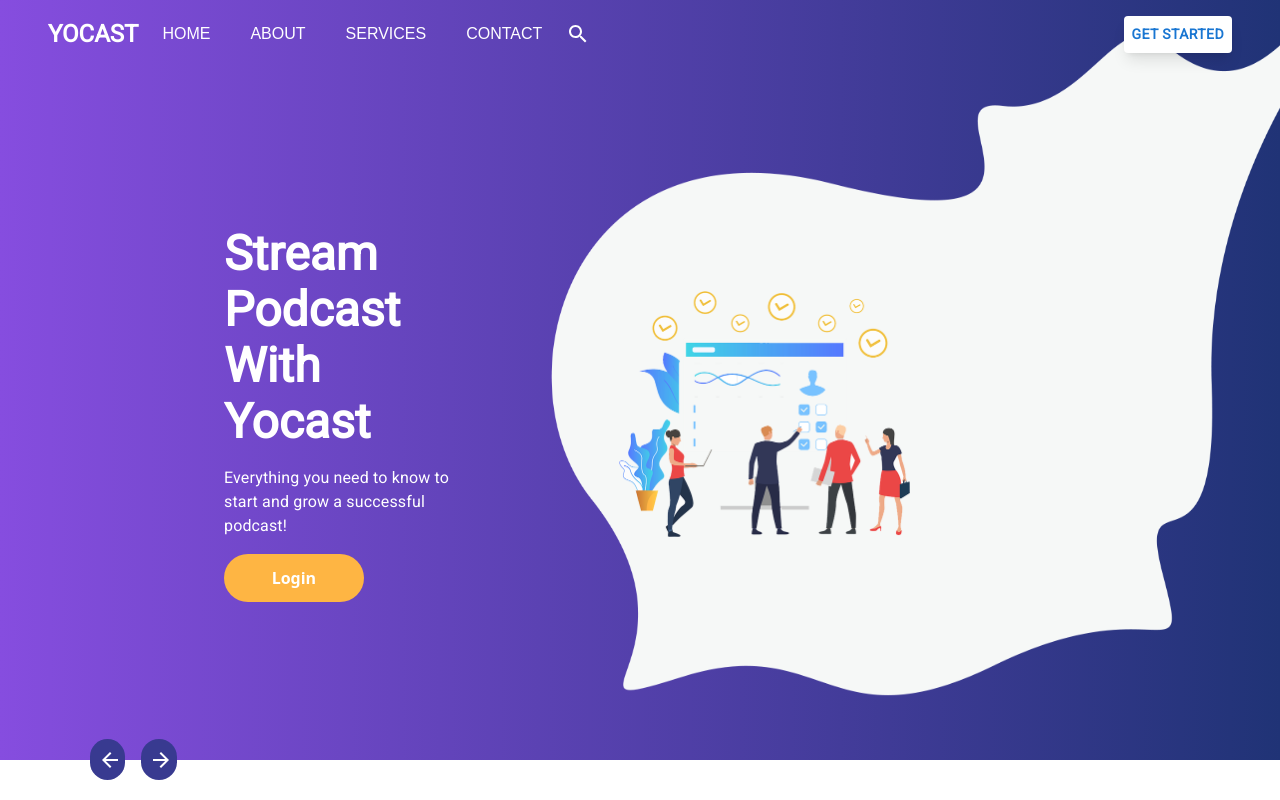
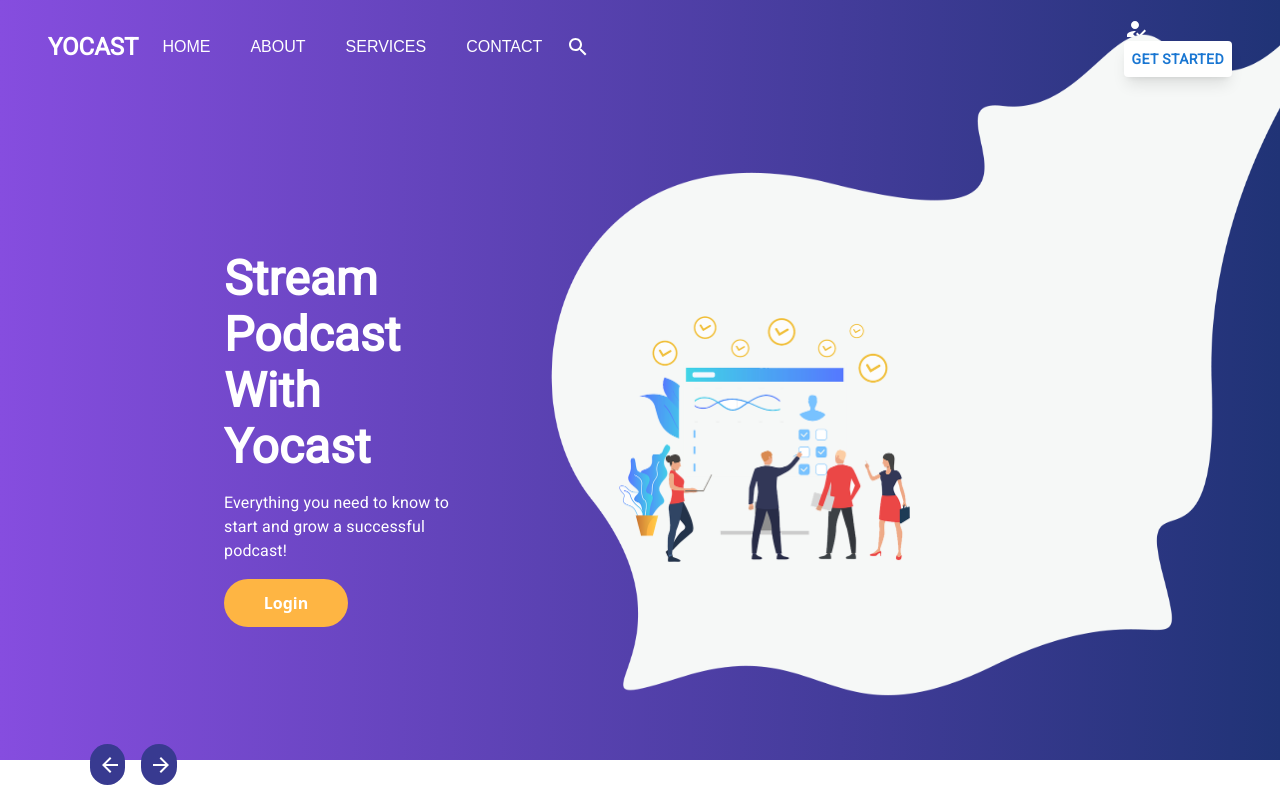
Before and after one commit to devemmm/yocast-core, a React (Create React App) app: page / in a window 1280 px wide. Shown: the top 800 px of the page. Built offline with nearby package versions, Linux system fonts and the light colour scheme.

Commit message:
[fix]: fixed all bugs

```diff
--- a/src/components/aut/LoginForm.jsx
+++ b/src/components/aut/LoginForm.jsx
@@ -51,14 +51,14 @@ function LoginForm() {
       setLoggedInSuccessfully(true);
       setTimeout(() => {
         dispatch(setShowAlert(false));
-      }, 100);
+      }, 4000);
     } else if (values.password == "") {
       setMessage("Password is required");
       dispatch(setShowAlert(true));
       setLoggedInSuccessfully(true);
       setTimeout(() => {
         dispatch(setShowAlert(false));
-      }, 100);
+      }, 4000);
     } else {
       setIsLoading(true);
       axios({
@@ -81,7 +81,7 @@ function LoginForm() {
             setLoggedInSuccessfully(true);
             setTimeout(() => {
               dispatch(setShowAlert(false));
-            }, 500);
+            }, 5000);
             navigate("/dashboard");
             setIsLoading(false);
             return;
--- a/src/components/global/Navbar.jsx
+++ b/src/components/global/Navbar.jsx
@@ -12,6 +12,7 @@ import SearchIcon from "@mui/icons-material/Search";
 import MenuIcon from "@mui/icons-material/Menu";
 import { Link } from "react-router-dom";
 import { navlinks } from "../../data/pageData";
+import HowToRegIcon from "@mui/icons-material/HowToReg";
 function Navbar() {
   return (
     <Box className="flex p-4  justify-between w-[95%] mx-auto h-[9%] items-center ">
@@ -40,8 +41,11 @@ function Navbar() {
       </Box>
       <Box className="">
         <Link to="/auth/signup">
-          <button className="min-[316px]:hidden font-bold bg-white ">Get started</button>
-          <Box className="max-[316px]:hidden">
+          <HowToRegIcon className="text-white sm:hidden hidden md:block  text-3xl hover:cursor-pointer" />
+          <button className="min-[316px]:hidden  max-[317px]:hidden font-bold bg-white ">
+            Get started
+          </button>
+          <Box className="max-[316px]:hidden max-[317px]:hidden">
             <Button
               className="shadow-lg rounded transition hover:bg-white in-in-in text-[0.40rem] duration-300 delay-3 t  font-bold fontpoppins font-sans"
               sx={{ fontWeight: "bold", backgroundColor: "white " }}
--- a/src/components/home/Slidding.jsx
+++ b/src/components/home/Slidding.jsx
@@ -24,6 +24,7 @@ import { useSwiper } from "swiper/react";
 import { Autoplay } from "swiper";
 import SlideNextButton from "../global/SlideNext";
 import SlidePrevButton from "../global/SlidePrev";
+import { Fade, Slide } from "react-reveal";
 function Slidding() {
   const ref1 = useRef(HTMLButtonElement);
   const ref2 = useRef(null);
@@ -36,13 +37,13 @@ function Slidding() {
         spaceBetween={2}
         autoplay={true}
         loop={true}
-        className=" h-full  w-[65%] flex items-center justify-center mx-auto"
+        className=" h-full  w-[95%] md:w-[65%] flex items-center justify-center mx-auto"
       >
         <SwiperSlide
           id="main"
           className="w-full h-[100%] flex md:space-y-0 space-y-20  md:justify-between flex-col items-center     md:flex-row  bg-[b  "
         >
-          <Box className="flex  md:max-[991px]:w-[48%] items-center justify-start space-y-4  w-[80%] sm:w-[60%]  md:w-[30%] flex-col ">
+          <Box className="flex  md:max-[991px]:w-[48%] max-[317px]:w-[95%] items-center justify-start space-y-4  w-[80%] sm:w-[60%]  md:w-[29.8%] flex-col ">
             <Typography
               sx={{ fontWeight: "bold" }}
               variant="h3"
@@ -53,25 +54,29 @@ function Slidding() {
             <Typography className="w-[100%] md:text-start text-center">
               {sliddingDivs[0].subtitle}
             </Typography>
-            <Box className=" flex  sm:w-[] justify-center md:justify-start w-[100%]  h-[20%]">
-              <Link className="w-[70%]" to="/auth/login">
-                <button className="bg-[#FEB543]  md:w-[80%] max-[234px]:w-[100%]  sm:w-[40%] w-[50%] lg:w-[80%]  transition ease-in-out duration-300 delay-3 hover:-translate-y-[10%] w-[50%]  font-poppins font-sans  font-bold rounded-full p-3">
+            <Box className=" flex  justify-center md:justify-start w-[100%]  h-[20%]">
+              <Link
+                className="w-[70%] sm:w-[100%] flex items-center justify-center lg:justify-start sm:justify-center"
+                to="/auth/login"
+              >
+                <button className="bg-[#FEB543] md:w-[50%]  sm:w-[100%]  max-[639px]:w-[100%] max-[304px]:w-[100%]  sm:w-[40%] w-[50%]   transition ease-in-out duration-300 delay-3 hover:-translate-y-[10%] w-[50%]  font-poppins font-sans  font-bold rounded-full p-3">
                   Login
                 </button>
               </Link>
             </Box>
           </Box>
+
           <Box className=" w-[96%] md:max-[991px]:w-[60%] md:w-[70%] slider-img-box  flex items-center justify-center ">
-            <img className="w-[50%]" src={sliddingDivs[0].image} alt="" />
+            <img className=" w-[100%] md:w-[50%]" src={sliddingDivs[0].image} alt="" />
           </Box>
         </SwiperSlide>
         <SlideNextButton swipingButtonRef={ref2} />
         <SlidePrevButton swipingButtonRefPrev={ref1} />
       </Swiper>
       <Box className="bottom-0 w-[70%] mx-auto flex justify-start  absolute">
-        <Box className="w-[80%] translate-y-5 flex  space-x-4 mx-auto">
+        <Box className="w-[80%]  flex  space-x-4 mx-auto">
           <button
-            className="rounded-full hover:bg-[#FEB545] md:w-[10%] lg:w-[5%]  sm:w-[10%]  bg-[#383A90] w-[20%] md:w-[4%] p-2 font-bold h-[100%]"
+            className="rounded-full hover:bg-[#FEB545] min-[601px]:w-[46px] bg-[#383A90] max-[600px]:w-[46px] over:bg-[#FEB545]  lg:w-[5%]  w-[20%]  sm:w-[10%] p-2 font-bold h-[100%]"
             onClick={() => ref1.current.click()}
           >
             {" "}
@@ -81,7 +86,7 @@ function Slidding() {
             />
           </button>
           <button
-            className="rounded-full bg-[#383A90] hover:bg-[#FEB545]  lg:w-[5%]  w-[20%]  md:w-[4%] sm:w-[10%] p-2 font-bold h-[100%]"
+            className="rounded-full  max-[600px]:w-[46px] min-[601px]:w-[46px] bg-[#383A90] hover:bg-[#FEB545]  lg:w-[5%]  w-[20%]  sm:w-[10%] p-2 font-bold h-[100%]"
             onClick={() => ref2.current?.click()}
           >
             <ArrowForwardIcon className="text-white " />
--- a/src/index.css
+++ b/src/index.css
@@ -128,13 +128,15 @@ body,
   right: 0;
 }
 
+@media (max-width: 804px) {
+  .header::before {
+    display: none;
+  }
+}
+
 @media (max-width: 990px) {
   .custom_nav-container .nav_search-btn {
     background-position: center;
-  }
-
-  .header::before {
-    display: none;
   }
 
   .service_section {
--- a/src/scenes/update/index.jsx
+++ b/src/scenes/update/index.jsx
@@ -196,7 +196,7 @@ const UpdateForm = () => {
           subtitle="Update Podcast  for your users"
         />
         {showAlert ? (
-          <Alert className="w-[60%] mx-auto" severity={status}>
+          <Alert className="w-[100%] md:w-[60%] mx-auto" severity={status}>
             {message}
           </Alert>
         ) : null}
@@ -205,10 +205,10 @@ const UpdateForm = () => {
         <Side />
       </Box>
       <Backdrop
-        className=" h-[90%]  md:h-[60%] p-2 rounded  flex flex-col  rounded  w-[95%] md:w-[60%] mx-auto flex items-center"
+        className=" h-[90%]  mt-[14%]  md:h-[60%] p-2 rounded  flex flex-col  rounded  w-[95%] md:w-[60%] mx-auto flex items-center"
         open={showEditFirst}
         sx={{
-          top: "25%",
+          // top: "25%",
           zIndex: (theme) => theme.zIndex.drawer + 10,
         }}
       >
@@ -283,14 +283,14 @@ const UpdateForm = () => {
                 className=" md:max-[1074px]:w-[70%]  md:max-[1074px]:mx-auto md:max-[1074px]:justify-center  w-[95%] md:w-[35%] rounded flex mx-auto flex-col space-y-4 h-[100%]"
               >
                 <Box
-                  className="w-[100%] h-[50%]"
+                  className="w-[100%] h-[70%] md:h-[50%]"
                   component="img"
                   src={selectedPodcast.cover}
                   alt="podcast cover image"
                 ></Box>
-                <Box className="w-[100%] h-[50%] flex items-center">
+                <Box className="w-[100%] h-[30%] md:h-[50%] flex items-center">
                   <ReactAudioPlayer
-                    className="md:w-[100%] w-[90%] h-[30%]"
+                    className="md:w-[100%]  w-[90%] h-[100%]   md:h-[30%]"
                     RxCross1
                     src={selectedPodcast.url}
                     controls
@@ -336,14 +336,14 @@ const UpdateForm = () => {
                     />
                   </Box>
                   <Box
-                    className="w-[100%] h-[50%]"
+                    className="w-[100%]  h-[70%] md:h-[50%]"
                     component="img"
                     src={selectedPodcast.cover}
                     alt="podcast cover image"
                   ></Box>
-                  <Box className="w-[100%] h-[50%] flex items-center">
+                  <Box className="w-[100%] md:h-[50%]  h-[30%] flex items-center">
                     <ReactAudioPlayer
-                      className="md:w-[100%] w-[90%] h-[30%]"
+                      className="md:w-[100%] w-[100%] md:w-[90%] h-[100%] md:h-[30%]"
                       RxCross1
                       src={selectedPodcast.url}
                       controls
```
Also changed, not shown: src/screen/Home/index.jsx (+16 -3 lines).
